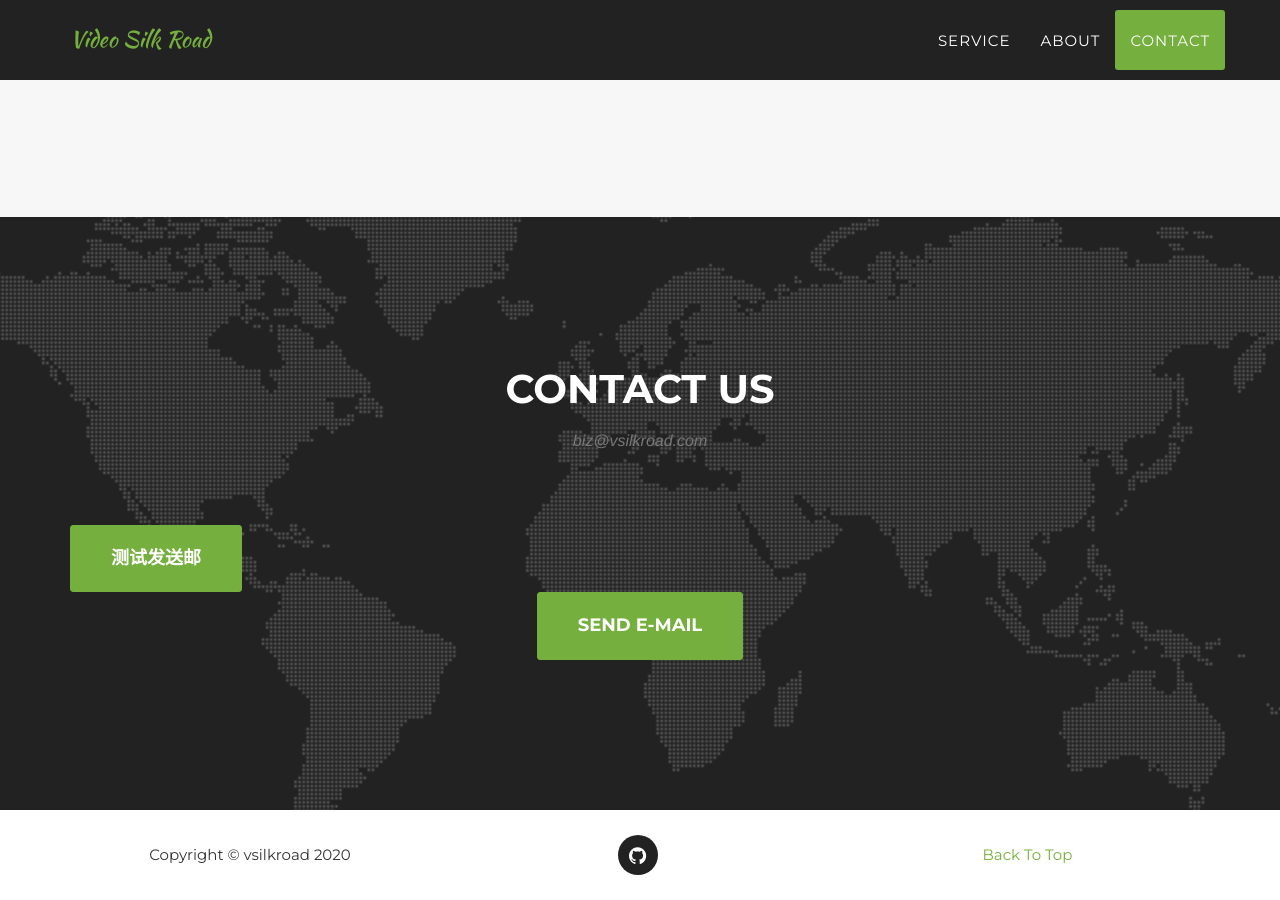
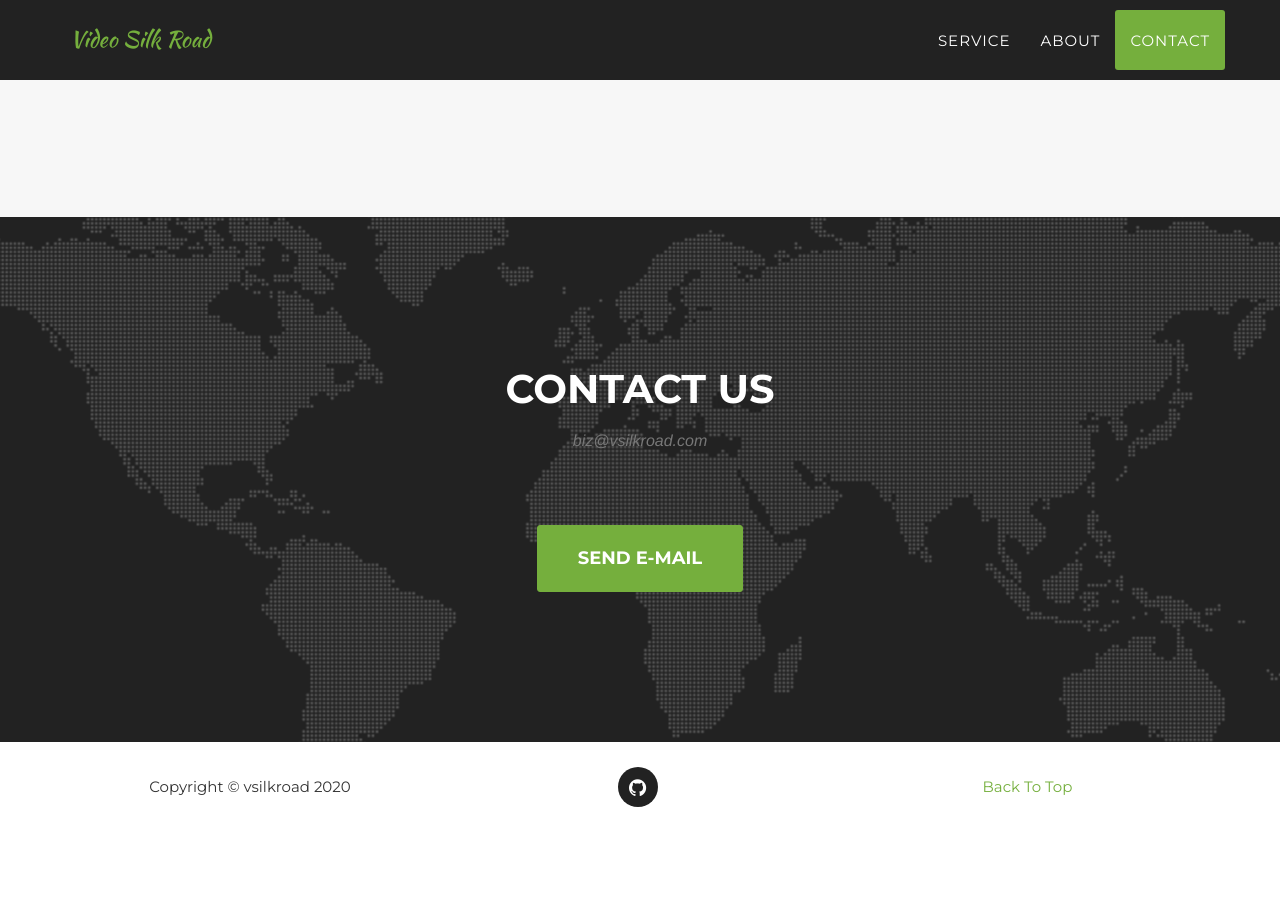
Before and after one commit to vsilkroad/vsilkroad.github.io, a Jekyll site: the page built from index.html, in a window 1280 px wide and 900 px high, scrolled down 1894 px. Built offline with Jekyll 4.4.1, drawn with Linux system fonts in a browser that asks for light colours; some web fonts are replaced; after the commit the page ends 2726 px from its top, so only the background shows below that.

Commit message:
Feat: send mail

```diff
--- a/_includes/contact.html
+++ b/_includes/contact.html
@@ -8,15 +8,11 @@
             </div>
             <div class="row">
                 <div class="col-lg-12">
-                    <a class="btn btn-xl" href="mailto:biz@vsilkroad.com?subject=测试发邮件&body=就是一个测试邮件">
-                		测试发送邮
-              		</a>
-
                     <form name="sentMessage" id="contactForm" novalidate method="post" action="mailto:biz@vsilkroad.com" enctype="text/plain">
                         <div class="row">
                             <div class="col-lg-12 text-center">
                                 <div id="success"></div>
-                                <button class="btn btn-xl">Send E-mail</button>
+                                <a class="btn btn-xl" href="mailto:biz@vsilkroad.com?subject=vsilkroad&body=hi">Send E-mail</a>
                             </div>
                         </div>
                     </form>
```
